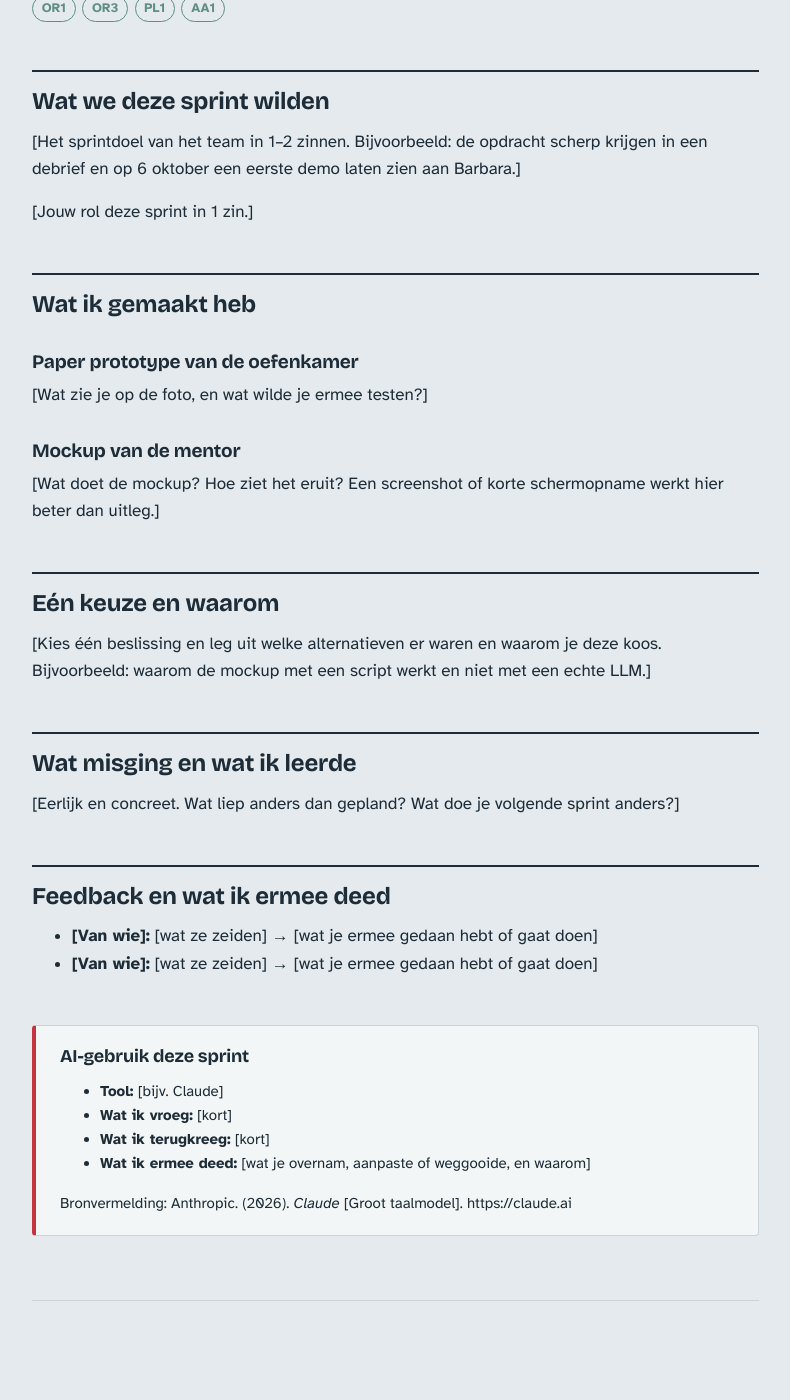
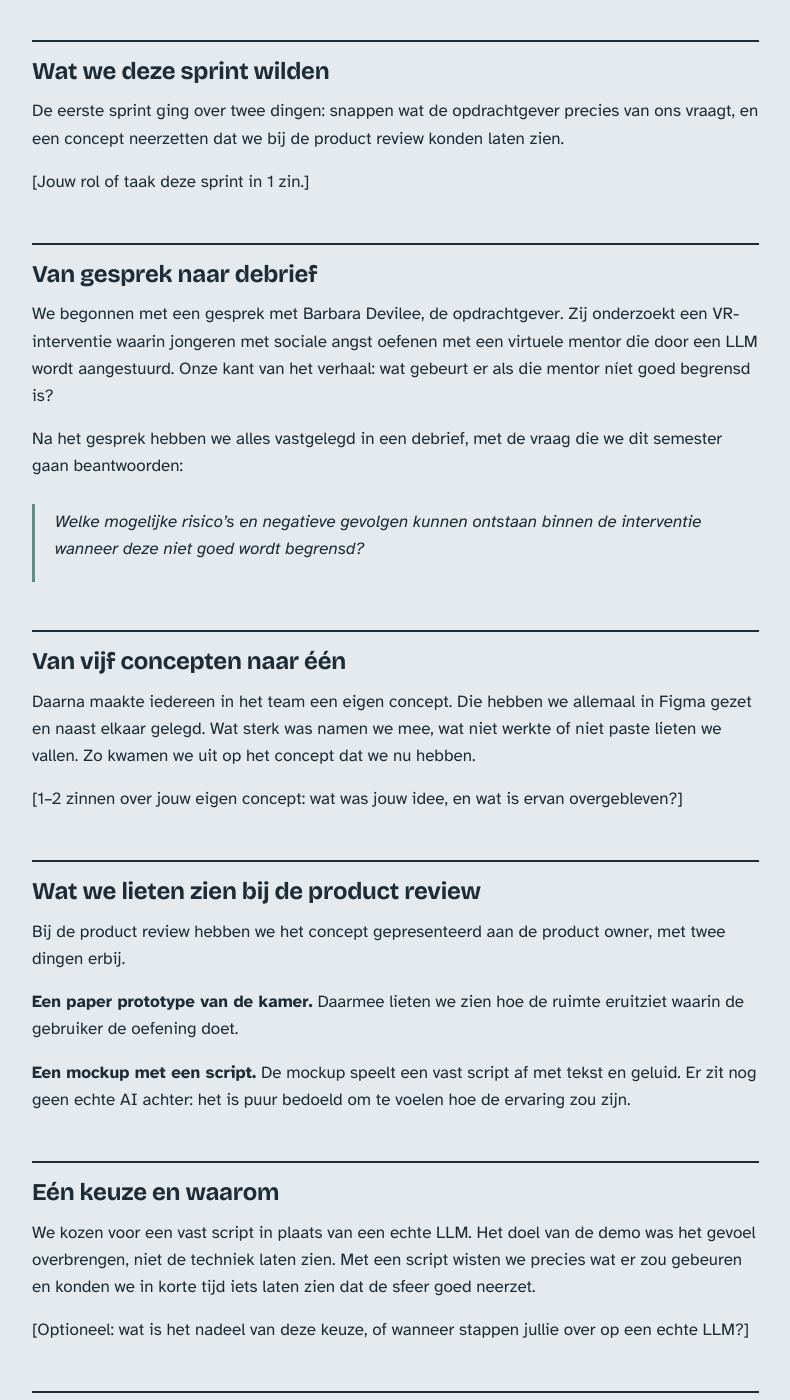
Before and after one commit to Doortje-Geuze04/doortje-geuze04.github.io, a Jekyll site: the page built from _posts/2026-10-09-sprint-1.md, in a window 1280 px wide and 1400 px high, scrolled down 342 px. Shown: the whole window, without its empty margins (192-982 px from the left). Built offline with Jekyll 4.4.1, drawn with Linux system fonts in a browser that asks for light colours; some of the changed text lies outside the part shown.

Commit message:
sprint 1, fotos en 1e stuk tekst

```diff
--- a/_posts/2026-10-09-sprint-1.md
+++ b/_posts/2026-10-09-sprint-1.md
@@ -2,71 +2,80 @@
 layout: post
 sprint: 1
 periode: "21 sep – 9 okt"
-title: "De oefenkamer op papier"
-summary: "Van debrief naar een eerste demo: paper prototype van de oefenkamer en een mockup van de mentor."
-leeruitkomsten: [OR1, OR3, PL1, AA1]
+title: "Van debrief naar oefenkamer"
+summary: "Een gesprek met de opdrachtgever, vijf losse concepten en één oefenkamer op papier."
+leeruitkomsten: [AA1, OR1, OR3]
 ---
-
-<!--
-  Zo werkt deze template:
-  - Alles tussen [vierkante haken] vervang je door je eigen tekst.
-  - Houd elk blok kort: 3 tot 6 zinnen plus een beeld. Liever een foto meer dan een alinea meer.
-  - Foto's zet je in assets/img/sprint-1/ en je haalt de <!- - - -> rond het voorbeeld weg.
-  - Deze opmerkingen zie je niet op de site, je mag ze laten staan of weghalen.
--->
 
 ## Wat we deze sprint wilden
 
-[Het sprintdoel van het team in 1–2 zinnen. Bijvoorbeeld: de opdracht scherp krijgen in een debrief en op 6 oktober een eerste demo laten zien aan Barbara.]
+De eerste sprint ging over twee dingen: snappen wat de opdrachtgever precies van ons vraagt, en een concept neerzetten dat we bij de product review konden laten zien.
 
-[Jouw rol deze sprint in 1 zin.]
+[Jouw rol of taak deze sprint in 1 zin.]
 
-## Wat ik gemaakt heb
+## Van gesprek naar debrief
 
-### Paper prototype van de oefenkamer
+We begonnen met een gesprek met Barbara Devilee, de opdrachtgever. Zij onderzoekt een VR-interventie waarin jongeren met sociale angst oefenen met een virtuele mentor die door een LLM wordt aangestuurd. Onze kant van het verhaal: wat gebeurt er als die mentor níet goed begrensd is?
 
-[Wat zie je op de foto, en wat wilde je ermee testen?]
+Na het gesprek hebben we alles vastgelegd in een debrief, met de vraag die we dit semester gaan beantwoorden:
+
+> Welke mogelijke risico's en negatieve gevolgen kunnen ontstaan binnen de interventie wanneer deze niet goed wordt begrensd?
+
+## Van vijf concepten naar één
+
+Daarna maakte iedereen in het team een eigen concept. Die hebben we allemaal in Figma gezet en naast elkaar gelegd. Wat sterk was namen we mee, wat niet werkte of niet paste lieten we vallen. Zo kwamen we uit op het concept dat we nu hebben.
+
+[1–2 zinnen over jouw eigen concept: wat was jouw idee, en wat is ervan overgebleven?]
 
 <!--
 <figure class="wide">
-  <img src="{{ '/assets/img/sprint-1/paper-prototype.jpg' | relative_url }}" alt="Paper prototype van de oefenkamer met de mentor op het scherm">
-  <figcaption>Het paper prototype van de oefenkamer.</figcaption>
+  <img src="{{ '/assets/img/sprint-1/figma-concepten.png' | relative_url }}" alt="Figma-bord met de concepten van het team naast elkaar">
+  <figcaption>Alle concepten naast elkaar in Figma.</figcaption>
 </figure>
 -->
 
-### Mockup van de mentor
+## Wat we lieten zien bij de product review
 
-[Wat doet de mockup? Hoe ziet het eruit? Een screenshot of korte schermopname werkt hier beter dan uitleg.]
+Bij de product review hebben we het concept gepresenteerd aan de product owner, met twee dingen erbij.
+
+**Een paper prototype van de kamer.** Daarmee lieten we zien hoe de ruimte eruitziet waarin de gebruiker de oefening doet.
+
+<!--
+<figure class="wide">
+  <img src="{{ '/assets/img/sprint-1/paper-prototype.jpg' | relative_url }}" alt="Paper prototype van de oefenkamer">
+  <figcaption>Het paper prototype van de kamer.</figcaption>
+</figure>
+-->
+
+**Een mockup met een script.** De mockup speelt een vast script af met tekst en geluid. Er zit nog geen echte AI achter: het is puur bedoeld om te voelen hoe de ervaring zou zijn.
 
 <!--
 <figure>
-  <img src="{{ '/assets/img/sprint-1/mockup.png' | relative_url }}" alt="Screenshot van de mentor-mockup">
-  <figcaption>De mockup van de mentor.</figcaption>
+  <img src="{{ '/assets/img/sprint-1/mockup.png' | relative_url }}" alt="Screenshot van de mockup met tekst van de mentor">
+  <figcaption>De mockup tijdens het afspelen van het script.</figcaption>
 </figure>
 -->
 
 ## Eén keuze en waarom
 
-[Kies één beslissing en leg uit welke alternatieven er waren en waarom je deze koos. Bijvoorbeeld: waarom de mockup met een script werkt en niet met een echte LLM.]
+We kozen voor een vast script in plaats van een echte LLM. Het doel van de demo was het gevoel overbrengen, niet de techniek laten zien. Met een script wisten we precies wat er zou gebeuren en konden we in korte tijd iets laten zien dat de sfeer goed neerzet.
+
+[Optioneel: wat is het nadeel van deze keuze, of wanneer stappen jullie over op een echte LLM?]
 
 ## Wat misging en wat ik leerde
 
-[Eerlijk en concreet. Wat liep anders dan gepland? Wat doe je volgende sprint anders?]
+[Wat liep anders dan gepland? Wat doe je volgende sprint anders?]
 
-## Feedback en wat ik ermee deed
+## Feedback en wat we ermee deden
 
-- **[Van wie]:** [wat ze zeiden] → [wat je ermee gedaan hebt of gaat doen]
-- **[Van wie]:** [wat ze zeiden] → [wat je ermee gedaan hebt of gaat doen]
-
+- **[Product owner / Barbara]:** [wat ze zeiden bij de review] → [wat jullie ermee gaan doen]
 <div class="ai" markdown="1">
-
 ## AI-gebruik deze sprint
 
-- **Tool:** [bijv. Claude]
-- **Wat ik vroeg:** [kort]
-- **Wat ik terugkreeg:** [kort]
-- **Wat ik ermee deed:** [wat je overnam, aanpaste of weggooide, en waarom]
-
-Bronvermelding: Anthropic. (2026). *Claude* [Groot taalmodel]. https://claude.ai
+- **Tool:** [welke AI-tool]
+- **Wat we vroegen:** een script voor de mockup, met de tekst van de mentor en geluid om de sfeer neer te zetten.
+- **Wat we terugkregen:** [kort: werkte het meteen of moest het vaker?]
+- **Wat we ermee deden:** [wat jullie aanpasten of zo lieten, en waarom]
+Bronvermelding: [Maker]. (2026). *[Tool]* [Groot taalmodel]. [link]
 
 </div>
```
Also changed, not shown: assets/img/sprint-1/paper-prototype.jpg (added), 1 other file.
